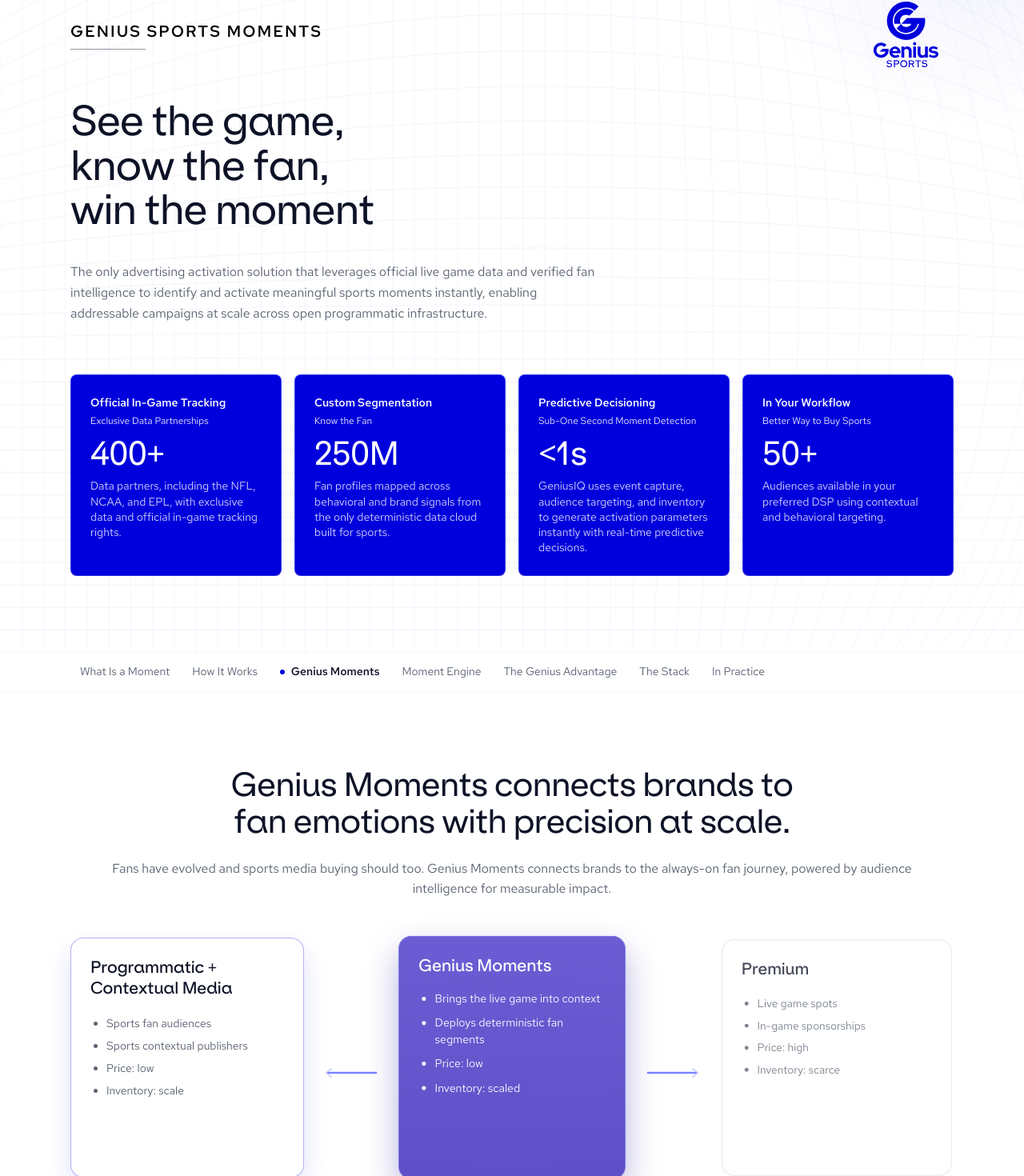
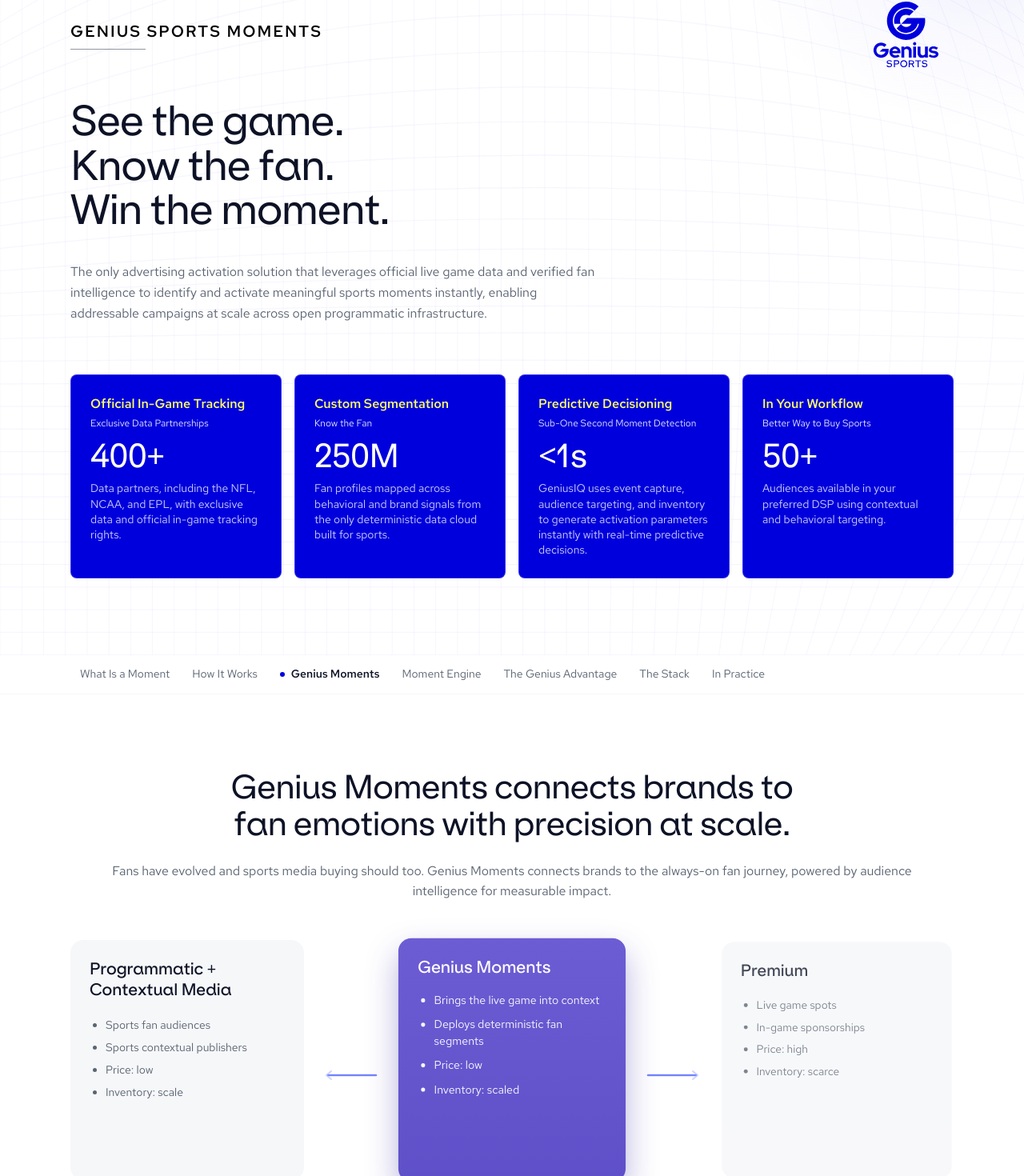
Before and after one commit to travisfleish/moments_collateral, a React (Vite) app: page / in a window 1280 px wide. Shown: the part 113-1583 px from the top of the page at 80% size. Built offline with nearby package versions, Linux system fonts and the light colour scheme.

Commit message:
Enhance Tailwind configuration with new custom colors; update HeroSection for improved text styling; modify MomentsSection for better layout and color consistency; adjust WhatIsAMomentSection to use background color from Tailwind config; refine momentEngine content with updated phrasing for clarity.

```diff
--- a/src/components/sections/HeroSection.tsx
+++ b/src/components/sections/HeroSection.tsx
@@ -131,7 +131,7 @@
                 borderColor: 'rgba(255,255,255,0.2)',
               }}
             >
-              <p className="font-body text-body-sm font-medium text-white mb-1">
+              <p className="font-body text-base font-medium mb-1" style={{ color: '#FFFF66' }}>
                 {stat.label}
               </p>
               {stat.sublabel ? (
--- a/src/components/sections/MomentsSection.tsx
+++ b/src/components/sections/MomentsSection.tsx
@@ -126,11 +126,11 @@
     : `Select the key ${activePlan.sport} moments you want to align your brand with.`
 
   return (
-    <section id="moments" className="scroll-mt-24 py-24">
+    <section id="moments" className="scroll-mt-24 bg-gs-accent-600 py-24">
       <div className="section-shell">
         <div className="mb-8 px-2 py-2 md:px-0">
-          <h2 className="section-title">{content.headline}</h2>
-          <p className="section-copy mt-4 max-w-3xl">{content.description}</p>
+          <h2 className="section-title text-white">{content.headline}</h2>
+          <p className="section-copy mt-4 max-w-3xl text-[#dbe7ff]">{content.description}</p>
 
           <div className="mt-8 flex flex-wrap gap-2">
             {content.plans.map((plan, index) => {
@@ -140,11 +140,11 @@
                   key={plan.sport}
                   type="button"
                   onClick={() => setActiveSportIndex(index)}
-                  className="rounded-full border px-4 py-2 font-body text-sm transition-colors"
+                  className="rounded-full border px-4 py-2 font-body text-sm font-medium transition-colors"
                   style={{
-                    borderColor: isActive ? 'var(--color-gs-accent-500)' : 'var(--color-lightGrey)',
-                    backgroundColor: isActive ? 'rgba(0,17,225,0.08)' : '#ffffff',
-                    color: isActive ? 'var(--color-gs-accent-500)' : 'var(--color-text-muted)',
+                    borderColor: isActive ? 'var(--color-navy)' : 'var(--color-lightGrey)',
+                    backgroundColor: isActive ? 'var(--color-navy)' : '#ffffff',
+                    color: isActive ? '#ffffff' : 'var(--color-text-muted)',
                   }}
                 >
                   {plan.sport}
@@ -154,9 +154,9 @@
           </div>
         </div>
 
-        <div className="relative overflow-hidden rounded-2xl bg-gs-surface">
+        <div className="relative w-full overflow-hidden rounded-2xl bg-gs-surface lg:max-w-[92%]">
           <div className="pointer-events-none absolute inset-0">
-            <div className="absolute inset-0 bg-gradient-to-r from-[#f3f4f6] via-[#f3f4f6] to-transparent" />
+            <div className="absolute inset-0 bg-gradient-to-r from-[#f8f9fb] via-[#f8f9fb] to-transparent" />
             <GeniusStripeRail
               theme="blue"
               className="absolute inset-y-0 right-0 hidden lg:block lg:w-[26%] lg:translate-x-8 xl:w-[38%] xl:translate-x-10"
@@ -164,7 +164,7 @@
             />
           </div>
 
-          <div className="relative z-10 px-8 pb-8 pt-4 md:px-10 md:pb-10 md:pt-6">
+          <div className="relative z-10 px-8 pb-8 pt-8 md:px-10 md:pb-10 md:pt-10">
             <h2 className={stepTitleClassName}>{stepOneTitle}</h2>
             <div className="mt-4 max-w-3xl space-y-3">
               <p className="m-0 font-body text-sm leading-[1.45] text-[var(--color-text-muted)] md:text-base">
@@ -182,7 +182,7 @@
           </div>
         </div>
 
-        <article className="relative mt-8 overflow-hidden rounded-2xl bg-gs-surface">
+        <article className="relative mt-8 w-full overflow-hidden rounded-2xl bg-gs-surface lg:ml-auto lg:max-w-[92%]">
           <div className="pointer-events-none absolute inset-0">
             <div className="absolute inset-0 bg-gradient-to-r from-[#f8f9fb] via-[#f8f9fb] to-transparent" />
             <GeniusStripeRail
@@ -244,7 +244,7 @@
           </div>
         </article>
 
-        <article className="relative mt-8 overflow-hidden rounded-2xl bg-gs-surface">
+        <article className="relative mt-8 w-full overflow-hidden rounded-2xl bg-gs-surface lg:max-w-[92%]">
           <div className="pointer-events-none absolute inset-0">
             <div className="absolute inset-0 bg-gradient-to-r from-[#f8f9fb] via-[#f8f9fb] to-transparent" />
             <GeniusStripeRail
@@ -261,7 +261,7 @@
             </p>
             <div className="mt-5">
               <div className="flex justify-end">
-                <span className="rounded-md border border-[#c7d9f8] bg-white px-3 py-1 font-body text-[11px] text-[var(--color-text-muted)] md:text-xs">
+                <span className="rounded-md border border-[var(--color-lightGrey)] bg-gs-surface px-3 py-1 font-body text-[11px] text-[var(--color-text-muted)] md:text-xs">
                   Automatic • Premium • Audience-led
                 </span>
               </div>
@@ -274,22 +274,22 @@
                       key={card.step}
                       onMouseEnter={() => setHoveredStepThreeCard(card.step)}
                       onMouseLeave={() => setHoveredStepThreeCard(null)}
-                      className={`rounded-lg border border-[#2f64be] bg-[#0a2f73] p-4 shadow-[inset_0_1px_0_rgba(255,255,255,0.06)] transition-[opacity,filter,transform] duration-200 ${
+                      className={`rounded-lg border border-[var(--color-lightGrey)] bg-white p-4 shadow-[0_8px_28px_rgba(13,18,38,0.08)] transition-[opacity,filter,transform] duration-200 ${
                         isDimmed
-                          ? 'opacity-100 brightness-[0.58] saturate-[0.55] contrast-[0.88]'
-                          : 'opacity-100 brightness-100 saturate-100 contrast-100'
+                          ? 'opacity-75'
+                          : 'opacity-100'
                       } ${hoveredStepThreeCard === card.step ? '-translate-y-0.5' : ''}`}
                     >
-                    <span className="inline-flex h-7 min-w-7 items-center justify-center rounded-full border border-white/35 px-2 font-body text-[11px] font-semibold text-white/95">
+                    <span className="inline-flex h-7 min-w-7 items-center justify-center rounded-full border border-[var(--color-lightGrey)] bg-white px-2 font-body text-[11px] font-semibold text-navy">
                       {card.step}
                     </span>
-                    <h4 className="mt-3 whitespace-pre-line font-heading text-base font-light leading-[1.06] text-white md:min-h-[2.12em] md:text-lg">
+                    <h4 className="mt-3 whitespace-pre-line font-heading text-base font-light leading-[1.06] text-navy md:min-h-[2.12em] md:text-lg">
                       {card.title}
                     </h4>
-                    <p className="mt-2 font-body text-sm leading-[1.45] text-[#bfd4ff] md:min-h-[2.9em]">
+                    <p className="mt-2 font-body text-sm leading-[1.45] text-[var(--color-text-muted)] md:min-h-[2.9em]">
                       {card.description}
                     </p>
-                    <span className="mt-4 inline-flex rounded-sm border border-[#4b7fd5] bg-[#173f91] px-2 py-1 font-body text-[11px] text-[#d2e3ff]">
+                    <span className="mt-4 inline-flex rounded-sm border border-[var(--color-lightGrey)] bg-white px-2 py-1 font-body text-[11px] text-[var(--color-text-muted)]">
                       {card.tag}
                     </span>
                     </article>
--- a/src/components/sections/WhatIsAMomentSection.tsx
+++ b/src/components/sections/WhatIsAMomentSection.tsx
@@ -8,7 +8,7 @@
 }
 
 const AUTO_ADVANCE_MS = 3200
-const comparisonCardClassName = 'flex h-full flex-col rounded-2xl border p-6 lg:h-[300px]'
+const comparisonCardClassName = 'flex h-full flex-col rounded-2xl bg-gs-surface p-6 lg:h-[300px]'
 
 function ConnectorArrow({
   direction,
@@ -162,11 +162,6 @@
         scale: isActive ? 1 : 0.985,
       }}
       transition={{ duration: 0.3, ease: 'easeOut' }}
-      style={{
-        borderColor: isActive ? 'rgba(0,0,220,0.30)' : 'rgba(15,23,42,0.12)',
-        boxShadow: isActive ? '0 14px 30px rgba(0,0,220,0.12)' : 'none',
-        backgroundColor: '#ffffff',
-      }}
     >
       <h3 className="font-heading text-brand-h4 text-navy">{title}</h3>
       <ul className="mt-5 space-y-2 list-disc pl-5">
--- a/src/content/momentEngine.ts
+++ b/src/content/momentEngine.ts
@@ -143,9 +143,9 @@
     hero: {
       kicker: 'Genius Sports Moments',
       titleLines: [
-        'See the game,',
-        'know the fan,',
-        'win the moment',
+        'See the game.',
+        'Know the fan.',
+        'Win the moment.',
       ],
       subhead:
         'The only advertising activation solution that leverages official live game data and verified fan intelligence to identify and activate meaningful sports moments instantly, enabling addressable campaigns at scale across open programmatic infrastructure.',
--- a/tailwind.config.ts
+++ b/tailwind.config.ts
@@ -50,6 +50,8 @@
         orange: '#fa5d00',
         lightGrey: '#f6f7f9',
         snow: '#fafafa',
+        'gs-bg': 'var(--gs-bg)',
+        'gs-surface': 'var(--gs-surface)',
         'gs-primary-700': '#0d1226',
         'gs-accent-500': '#0000dc',
         'gs-accent-600': '#0011e1',
```
